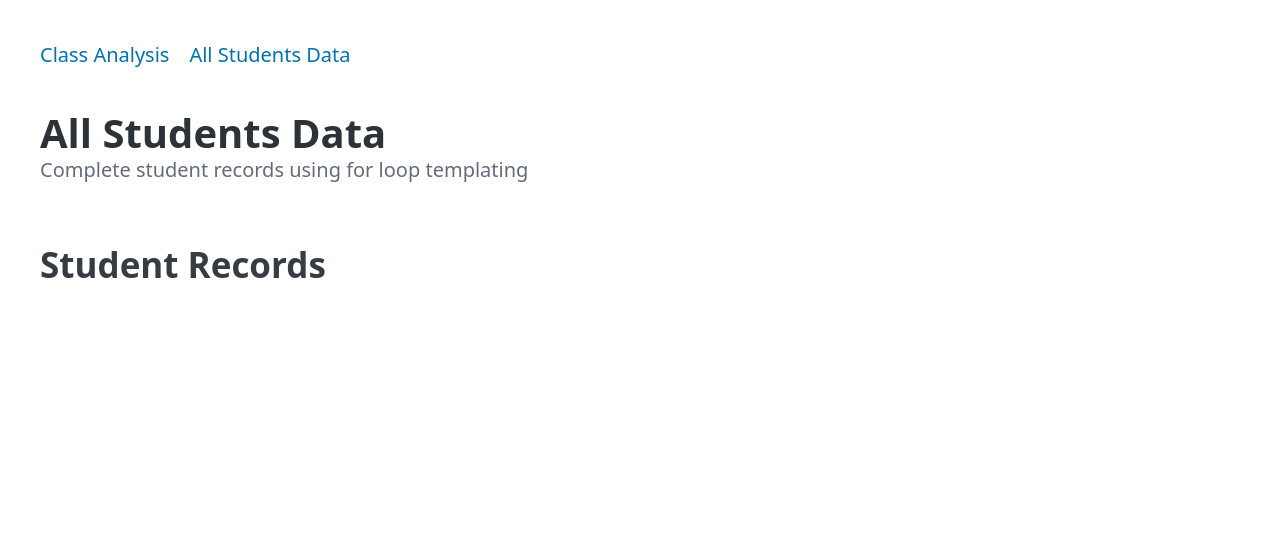
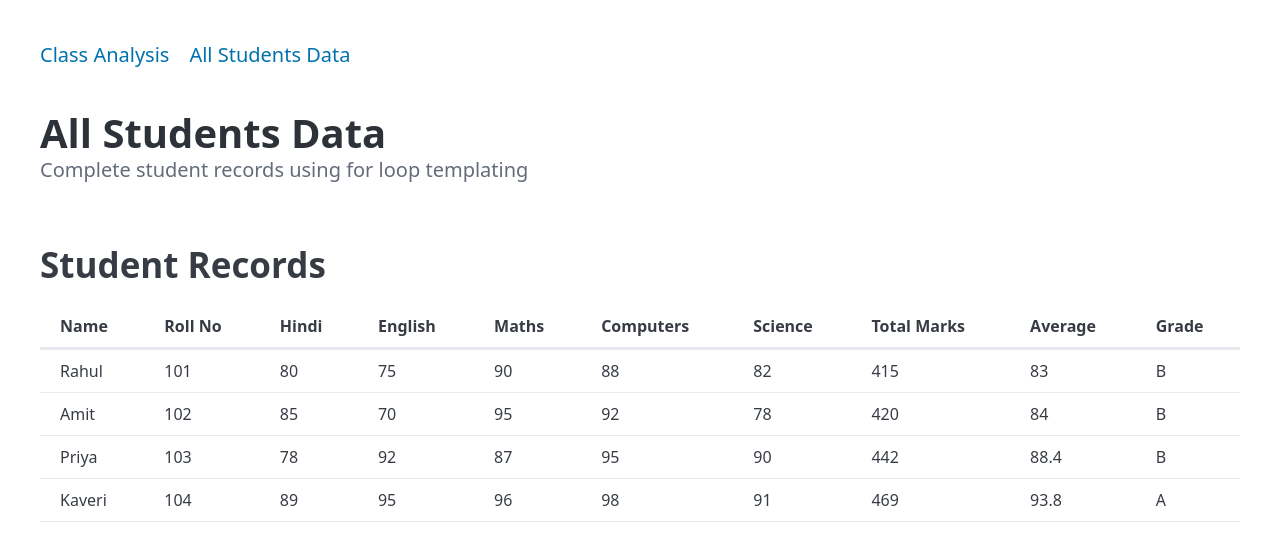
Before and after one commit to Sourabhpande532/BlueberryClassStats, a plain HTML site: page studentsData.html in a window 1280 px wide. Drawn offline with nearby package versions, Linux system fonts and the light colour scheme.

Commit message:
Done: student record append successfully

```diff
--- a/studentsData.html
+++ b/studentsData.html
@@ -23,7 +23,7 @@
     <main class="container">
         <section>
             <h2>Student Records</h2>
-            <div class="studentRecords"></div>
+            <div class="overflow-auto" id="studentRecords"></div>
         </section>
     </main>
     <script>
@@ -73,6 +73,50 @@
                 avgMarks: 93.8,
             },
         ];
+        let studentHtml = ""
+        const displayRecordsData = document.getElementById( "studentRecords" );
+        studentHtml += `<table>
+            <thead>
+                <tr>
+                    <th>Name</th>
+                    <th>Roll No</th>
+                    <th>Hindi</th>
+                    <th>English</th>
+                    <th>Maths</th>
+                    <th>Computers</th>
+                    <th>Science</th>
+                    <th>Total Marks</th>
+                    <th>Average</th>
+                    <th>Grade</th>
+                </tr>
+            </thead>
+            <tbody>`
+        const getGrade = ( avgMarks ) => {
+            if ( avgMarks >= 90 ) return "A";
+            if ( avgMarks >= 80 ) return "B";
+            if ( avgMarks >= 70 ) return "C";
+            if ( avgMarks >= 60 ) return "D";
+            if ( avgMarks >= 50 ) return "E";
+            return "F";
+        }
+        const tbodyData =  studentsData.map( ( { name, rollNo, hindi, english, maths, computers, science, totalMarks, avgMarks } ) => {
+            return (
+                `<tr>
+                        <td>${ name }</td>
+                        <td>${ rollNo }</td>
+                        <td>${ hindi }</td>
+                        <td>${ english }</td>
+                        <td>${ maths }</td>
+                        <td>${ computers }</td>
+                        <td>${ science }</td>
+                        <td>${ totalMarks }</td>
+                        <td>${ avgMarks }</td>
+                        <td>${ getGrade( avgMarks ) }</td>
+                    </tr>`
+            )
+        } )
+        studentHtml += `${tbodyData.join("")}</tbody></table>`
+       displayRecordsData.innerHTML = studentHtml
     </script>
 </body>
 
```
